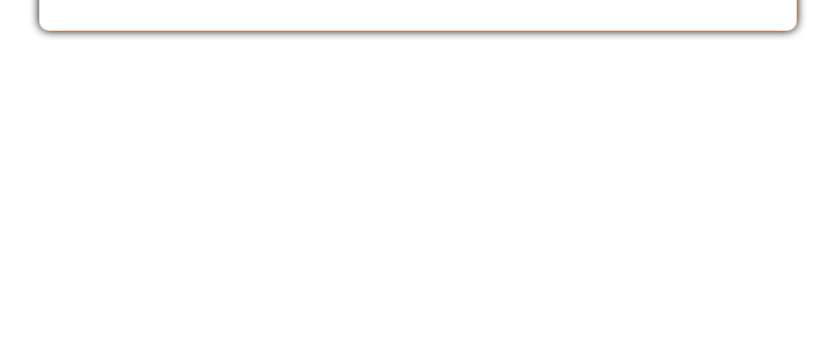
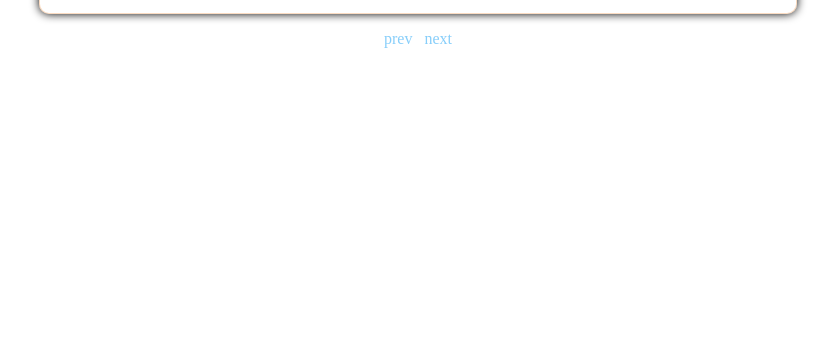
Before and after one commit to alefra88/dom-projects-three, a plain HTML site: page project4.html in a window 1280 px wide. Shown: the part 472-816 px from the top of the page, without its empty margins (222-1057 px from the left). Drawn offline with Linux system fonts and the light colour scheme.

Commit message:
agregando rutas

```diff
--- a/project4.html
+++ b/project4.html
@@ -25,6 +25,14 @@
         </button>
       </div>
     </div>
+    <footer>
+      <div>
+        <a href="./project3.html"><span>prev</span></a>
+      </div>
+      <div>
+        <a href="./project5.html"><span>next</span></a>
+      </div>
+    </footer>
     <script src="./scripts/app4.js"></script>
   </body>
 </html>
--- a/styles/style4.css
+++ b/styles/style4.css
@@ -57,17 +57,36 @@ button i {
   width: 100%;
   background-color: transparent;
   display: flex;
+  cursor: pointer;
 }
 
 #play {
-  background-color: rgba(8, 164, 8,.5);
+  background-color: rgba(8, 164, 8, 0.5);
 }
 
 #pause {
-
-  background-color: rgba(195, 21, 39,.5);
+  background-color: rgba(195, 21, 39, 0.5);
 }
 
 #reset {
-  background-color: rgba(195, 21, 39,.5);
+  background-color: rgba(195, 21, 39, 0.5);
 }
+
+footer {
+  padding-top: 1em;
+}
+footer div {
+  display: inline;
+  -ms-flex-direction: row;
+  border: thin solid #fff;
+  border-radius: 5px;
+  padding: 3px;
+}
+
+footer div:hover {
+  background-color: rgba(173, 216, 230, 0.4);
+}
+footer div a {
+  text-decoration: none;
+  color: lightskyblue;
+}
```
